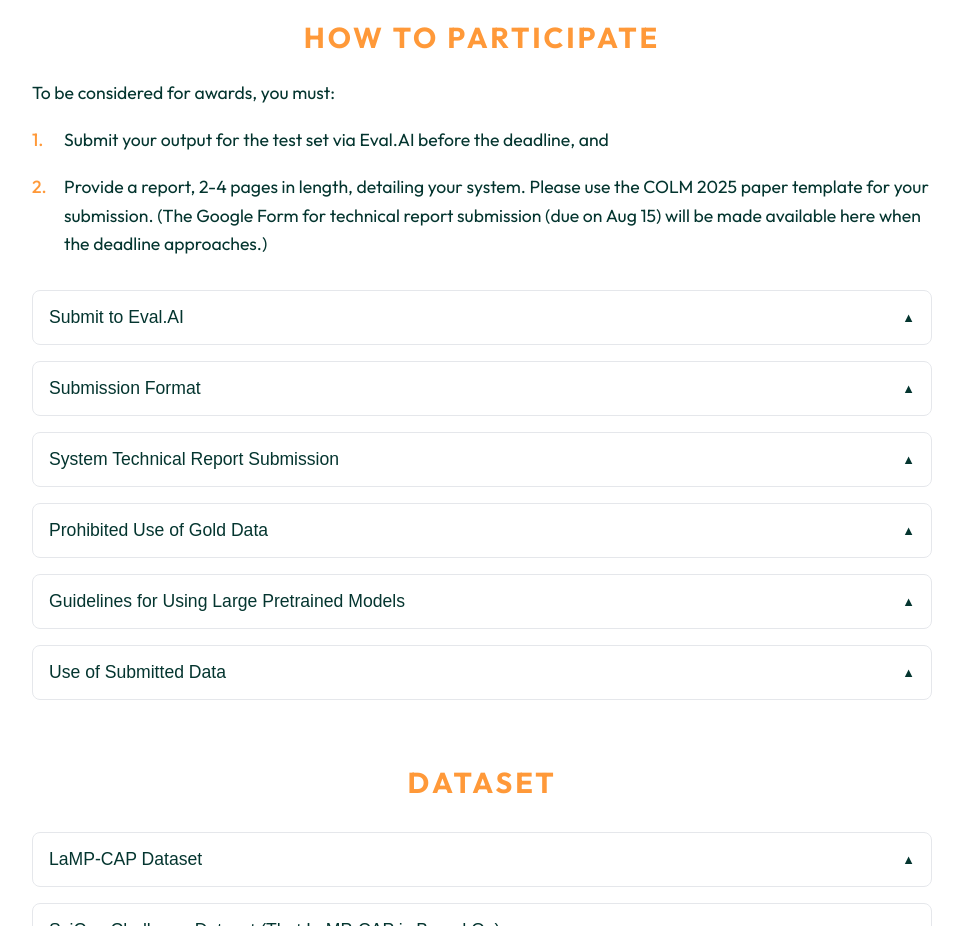
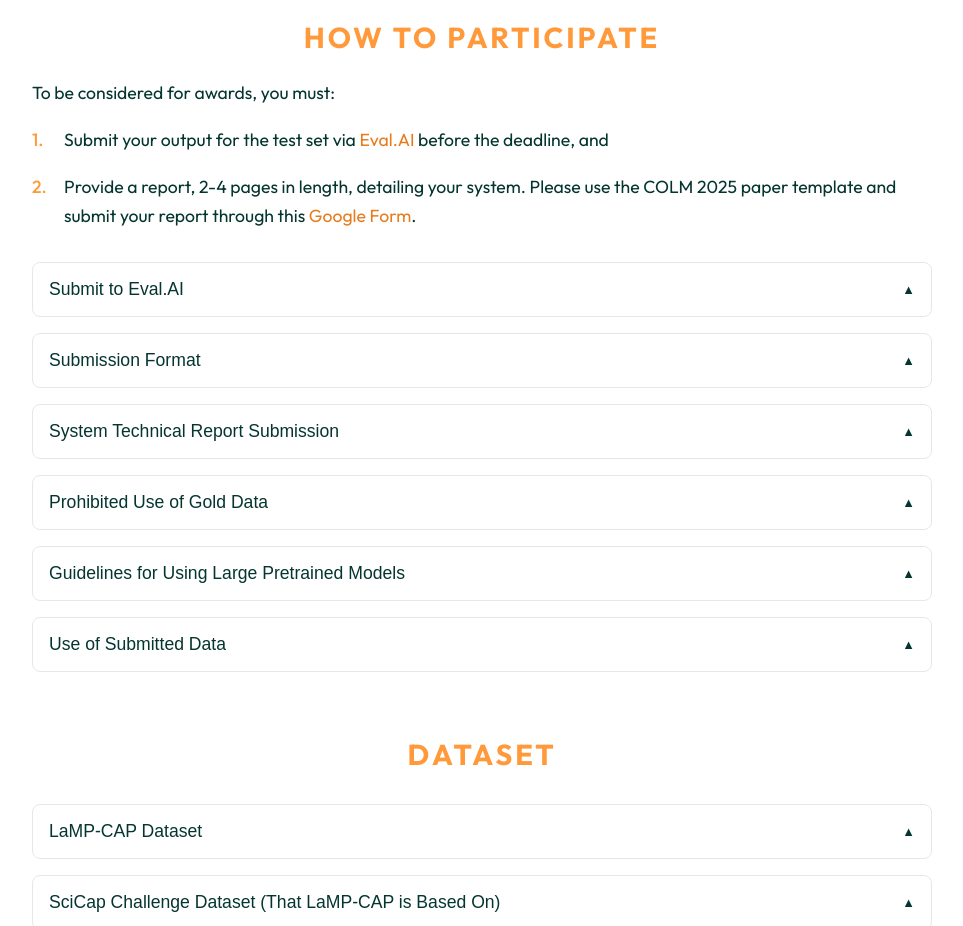
Before and after one commit to hy-ng/scicap-website-test, a React (Vite) app: page /#/challenge/2025 in a window 1280 px wide. Shown: the part 2760-3686 px from the top of the page, without its empty margins (158-1121 px from the left). Built offline with nearby package versions, Linux system fonts and the light colour scheme.

Commit message:
add the submission link (tech report + Eval.AI)

```diff
--- a/src/pages/Challenge2025.jsx
+++ b/src/pages/Challenge2025.jsx
@@ -600,9 +600,8 @@ const Challenge2025 = () => {
         <div className="main-text">
           <p>To be considered for awards, you must:</p>
           <ol>
-            <li>Submit your output for the test set via Eval.AI before the deadline, and</li>
-            <li>Provide a report, 2-4 pages in length, detailing your system. Please use the COLM 2025 paper template for your submission.
-              (The Google Form for technical report submission (due on Aug 15) will be made available here when the deadline approaches.)
+            <li>Submit your output for the test set via <a href="https://eval.ai/web/challenges/challenge-page/2561/overview" target="_blank" rel="noopener noreferrer">Eval.AI</a> before the deadline, and</li>
+            <li>Provide a report, 2-4 pages in length, detailing your system. Please use the COLM 2025 paper template and submit your report through this <a href="https://forms.gle/HihiA1RK9ifmWWDS6" target="_blank" rel="noopener noreferrer">Google Form</a>.
             </li>
           </ol>
         </div>
```
